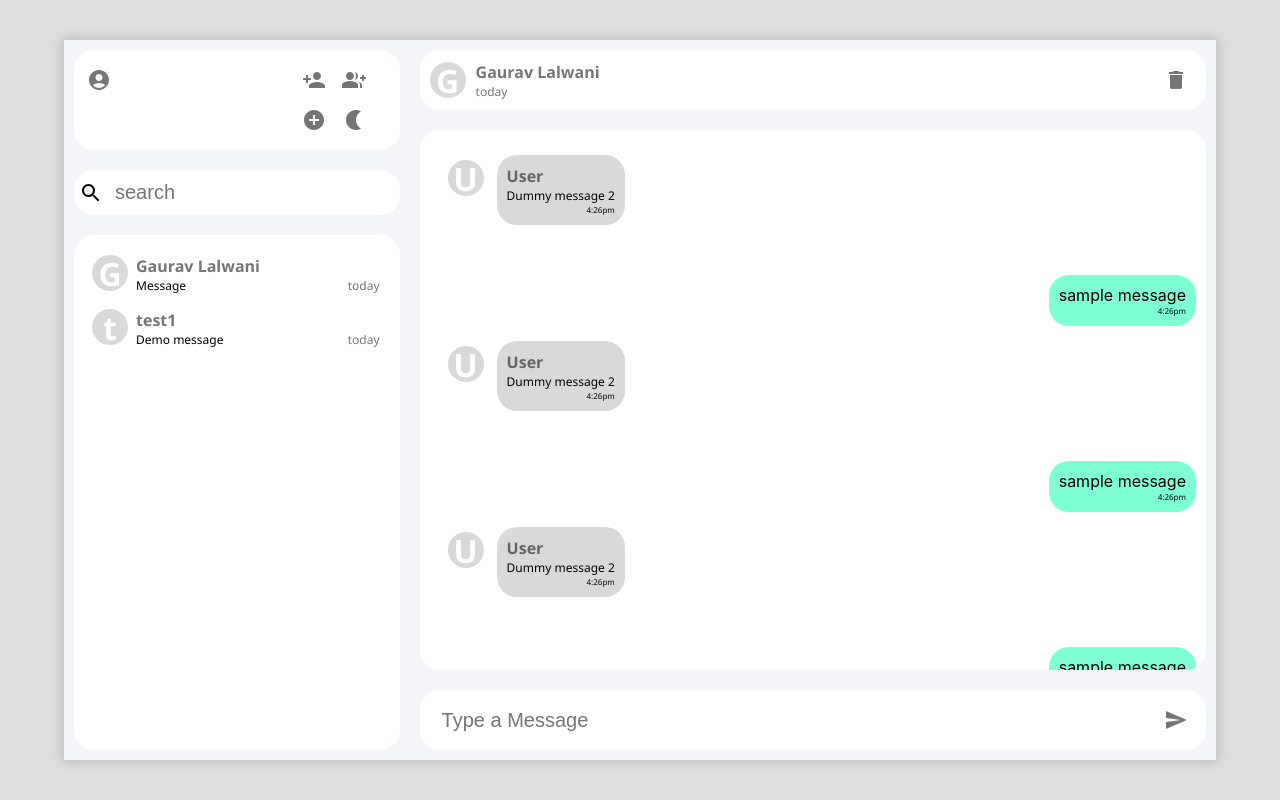
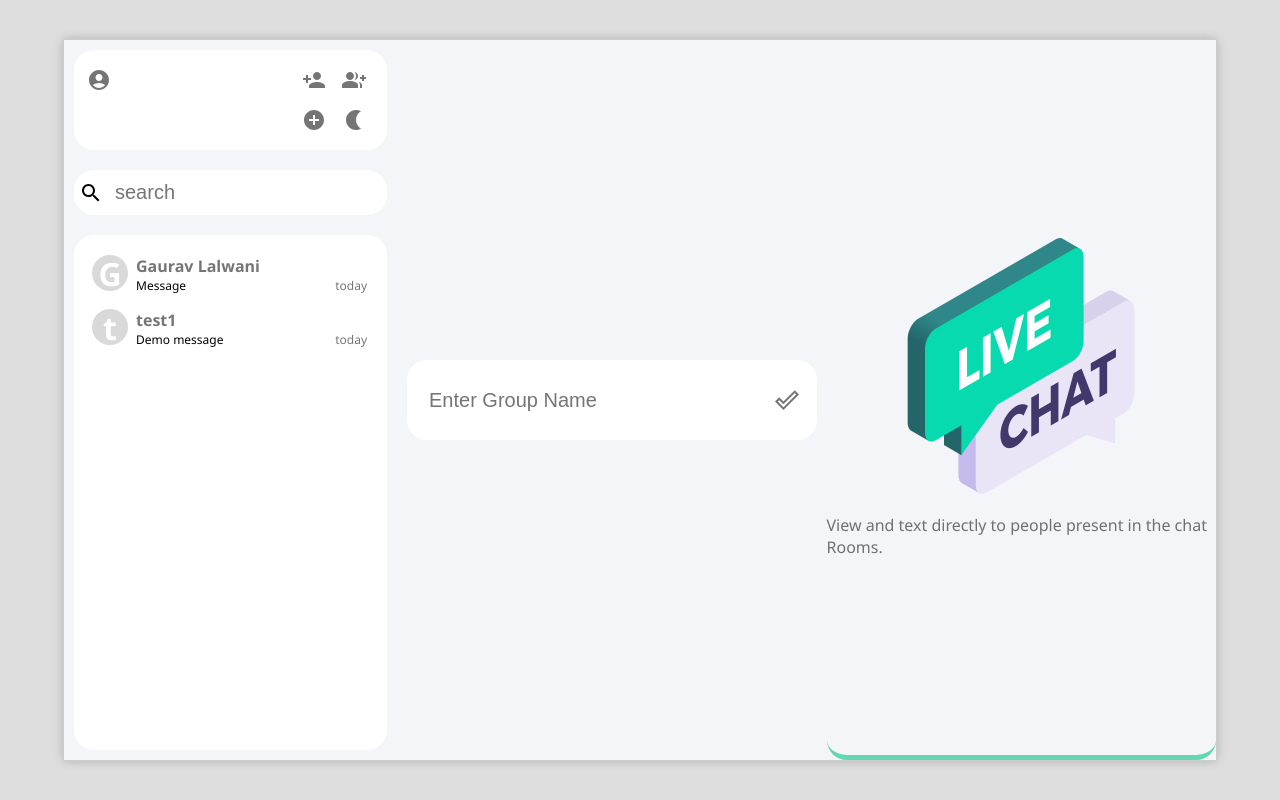
Before and after one commit to codewithgaurav-tech/Mern_chat_app, a React (Create React App) app in the folder chat-app/: page / in a window 1280 px wide. Both pictures are taken after a click on the button 354 px from the left and 80 px from the top of the page. Built offline with nearby package versions, Linux system fonts and the light colour scheme; the HTML template or start-up script is replaced by a standard one.

Commit message:
created welcome and add group page

```diff
--- /dev/null
+++ b/chat-app/src/Components/CreateGroup.js
@@ -0,0 +1,17 @@
+import React, { useState } from "react";
+import "./myStyle.css";
+import AddBoxRoundedIcon from "@mui/icons-material/AddBox";
+import DoneOutlineRoundedIcon from '@mui/icons-material/DoneOutline';
+import { IconButton } from "@mui/material";
+
+const CreateGroups = () => {
+  return (
+    <div className="createGroups-container">
+      <input placeholder="Enter Group Name" className="search-box" />
+      <IconButton>
+        <DoneOutlineRoundedIcon />
+      </IconButton>
+    </div>
+  );
+};
+export default CreateGroups;
--- a/chat-app/src/Components/MainContainer.js
+++ b/chat-app/src/Components/MainContainer.js
@@ -3,6 +3,8 @@ import "./myStyle.css"
 import Sidebar from './Sidebar';
 import WorkArea from './WorkArea';
 import ChatArea from './ChatArea';
+import Welcome from './Welcome';
+import CreateGroups from './CreateGroup';
 
 const MainConatiner = () => {
     const [conversations, setConversations] = useState([
@@ -20,7 +22,9 @@ const MainConatiner = () => {
     return (
         <div className="main-container">
             <Sidebar />
-            <ChatArea props={conversations[0]}/>
+            {/* <ChatArea props={conversations[0]}/> */}
+            <Welcome />
+            {/* <CreateGroups /> */}
         </div>
     )
 }
--- a/chat-app/src/Components/Sidebar.js
+++ b/chat-app/src/Components/Sidebar.js
@@ -8,8 +8,10 @@ import NightlightIcon from "@mui/icons-material/Nightlight";
 import SearchIcon from "@mui/icons-material/Search";
 import { IconButton } from "@mui/material";
 import ConversationsItems from "./ConversationsItems";
+import CreateGroups from "./CreateGroup";
 
 const Sidebar = () => {
+  const [group_open ,setGroup_open]=useState(false)
   const [conversations, setConversations] = useState([
     {
       name: "Gaurav Lalwani",
@@ -23,6 +25,10 @@ const Sidebar = () => {
     },
   ]);
   console.log(conversations);
+ const handleAddGroupClick = () => {
+  setGroup_open(!group_open)
+
+ }
   return (
     <>
       <div className="sidebar-conatiner">
@@ -37,7 +43,7 @@ const Sidebar = () => {
             <IconButton>
               <PersonAddIcon />
             </IconButton>
-            <IconButton>
+            <IconButton onClick={handleAddGroupClick}>
               <GroupAddIcon />
             </IconButton>
             <IconButton>
@@ -60,6 +66,7 @@ const Sidebar = () => {
           })}
         </div>
       </div>
+      {group_open && <CreateGroups />}
     </>
   );
 };
--- /dev/null
+++ b/chat-app/src/Components/Welcome.js
@@ -0,0 +1,13 @@
+import React, { useState } from 'react'
+import "./myStyle.css"
+import logo from '../live-chat.png'
+
+const Welcome = () => {
+    return (
+        <div className='welcome-container'>
+            <img src={logo} alt={'Logo'} className='welcome-logo'/>
+            <p>View and text directly to people present in the chat Rooms.</p>
+        </div>
+    )
+}
+export default Welcome;
--- a/chat-app/src/Components/myStyle.css
+++ b/chat-app/src/Components/myStyle.css
@@ -183,7 +183,32 @@ border-radius: 20px;
     display: flex;
     flex-direction: column;
 }
-
+.welcome-logo {
+    height: 20vw;
+}
+.welcome-container {
+    flex: 0.7;
+    display: flex;
+    flex-direction: column;
+    justify-content: center;
+    align-items: center;
+    gap: 20px;
+    font-family: 'Segoe UI', Tahoma, Geneva, Verdana, sans-serif;
+    /* font-weight: bold; */
+    color: rgba(0,0,0,0.54);
+    border-bottom: 5px solid #63d7b0;
+    border-radius: 20px;
+}
+.createGroups-container {
+    flex: 0.7;
+    align-self: center;
+    padding: 20px 10px;
+    margin: 10px;
+    background-color: white;
+    border-radius: 20px;
+    display: flex;
+    justify-content: space-between;
+}
 /* Media query for screens up to 768px (e.g., tablets and mobiles) */
 @media (max-width: 768px) {
     .main-container {
```
Also changed, not shown: chat-app/src/live-chat.png (renamed from chat-app/public/live-chat.png).
